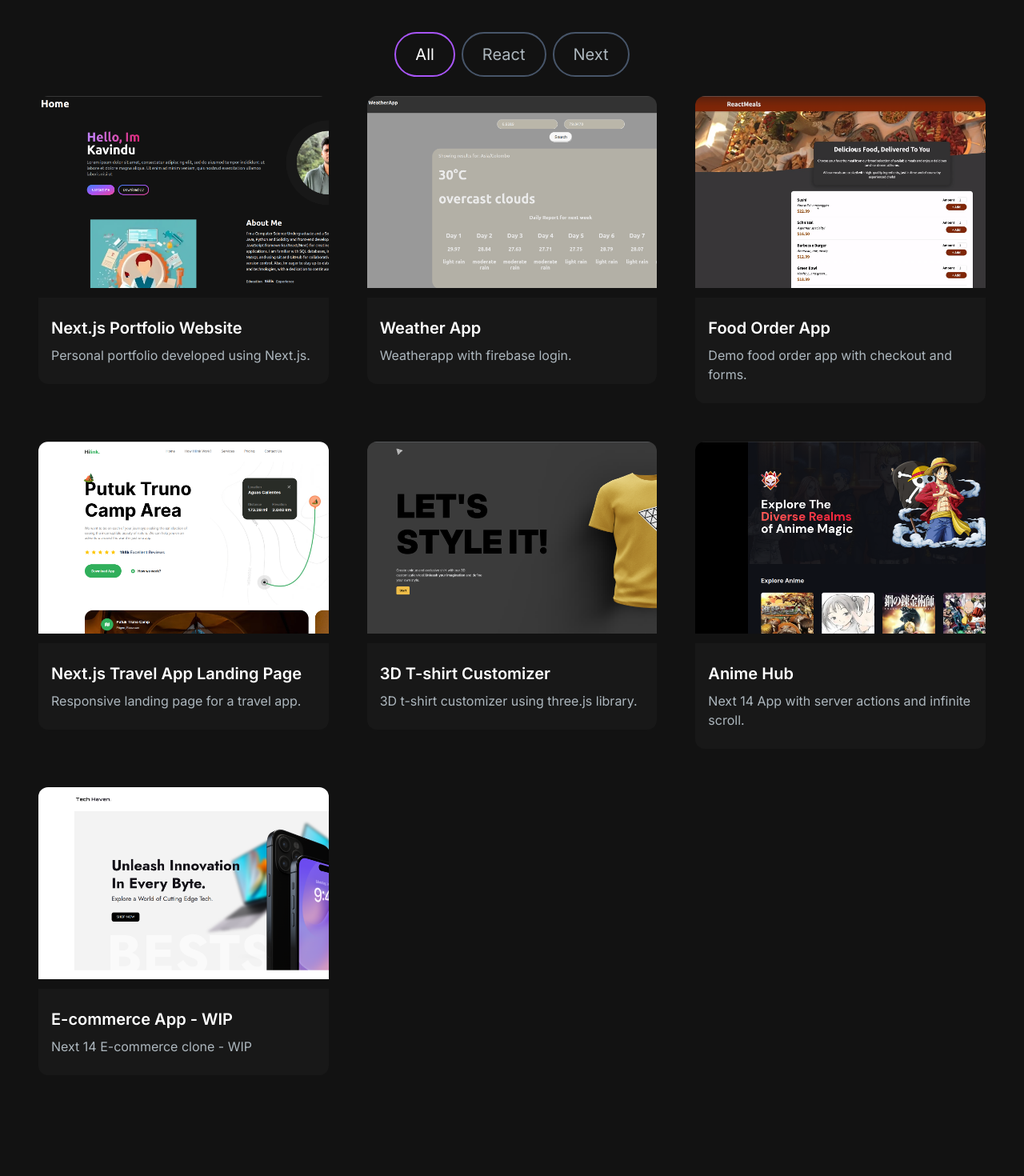
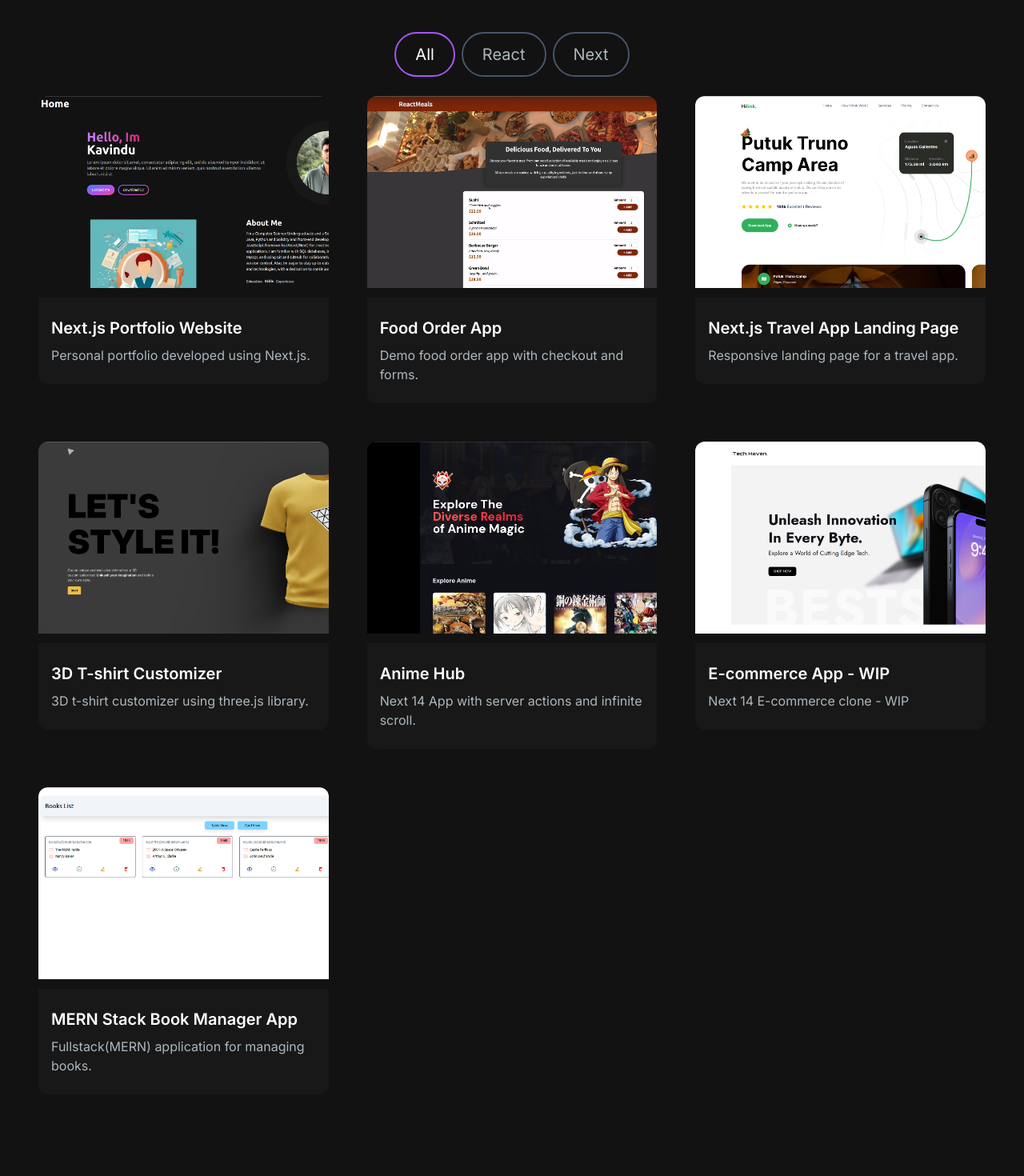
Before and after one commit to kavindu25/personal-portfolio, a Next.js app: page / in a window 1280 px wide. Shown: the part 1300-2770 px from the top of the page at 80% size. Built offline with nearby package versions, Linux system fonts and the light colour scheme.

Commit message:
fix: updated projects section

```diff
--- a/app/components/ProjectsSection.jsx
+++ b/app/components/ProjectsSection.jsx
@@ -16,15 +16,6 @@ const projectData = [
   },
   {
     id: 2,
-    title: "Weather App",
-    description: "Weatherapp with firebase login.",
-    image: "images/projects/weatherApp.png",
-    tag: ["All", "Web", "React"],
-    gitUrl: "https://github.com/kavindu25/react-weatherapp",
-    previewUrl: "https://react-weatherapp-gamma.vercel.app/",
-  },
-  {
-    id: 3,
     title: "Food Order App",
     description: "Demo food order app with checkout and forms.",
     image: "images/projects/foodOrderApp.png",
@@ -33,7 +24,7 @@ const projectData = [
     previewUrl: "https://react-food-order-app-kavindu25.vercel.app/",
   },
   {
-    id: 4,
+    id: 3,
     title: "Next.js Travel App Landing Page",
     description: "Responsive landing page for a travel app.",
     image: "images/projects/travelApp.png",
@@ -42,7 +33,7 @@ const projectData = [
     previewUrl: "https://nextjs-travel-app-kavindu25.vercel.app/",
   },
   {
-    id: 5,
+    id: 4,
     title: "3D T-shirt Customizer",
     description: "3D t-shirt customizer using three.js library.",
     image: "images/projects/shirtCustomizer.png",
@@ -51,7 +42,7 @@ const projectData = [
     previewUrl: "https://3d-tshirt-customizer.vercel.app/",
   },
   {
-    id: 6,
+    id: 5,
     title: "Anime Hub",
     description: "Next 14 App with server actions and infinite scroll.",
     image: "images/projects/animeHub.png",
@@ -60,7 +51,7 @@ const projectData = [
     previewUrl: "https://anime-hub-xi.vercel.app/",
   },
   {
-    id: 7,
+    id: 6,
     title: "E-commerce App - WIP",
     description: "Next 14 E-commerce clone - WIP ",
     image: "images/projects/ecommerceApp.png",
@@ -68,6 +59,24 @@ const projectData = [
     gitUrl: "https://github.com/kavindu25/nextjs-ecommerce-clone",
     previewUrl: "/",
   },
+  {
+    id: 7,
+    title: "MERN Stack Book Manager App",
+    description: "Fullstack(MERN) application for managing books.",
+    image: "images/projects/bookManager.png",
+    tag: ["All", "Web", "React"],
+    gitUrl: "https://github.com/kavindu25/mern-book-store-app",
+    previewUrl: "https://mern-book-store-app.vercel.app/",
+  },
+  // {
+  //   id: 2,
+  //   title: "Weather App",
+  //   description: "Weatherapp with firebase login.",
+  //   image: "images/projects/weatherApp.png",
+  //   tag: ["All", "Web", "React"],
+  //   gitUrl: "https://github.com/kavindu25/react-weatherapp",
+  //   previewUrl: "https://react-weatherapp-gamma.vercel.app/",
+  // },
 ];
 
 const ProjectsSection = () => {
```
Also changed, not shown: public/images/projects/bookManager.png (added).
